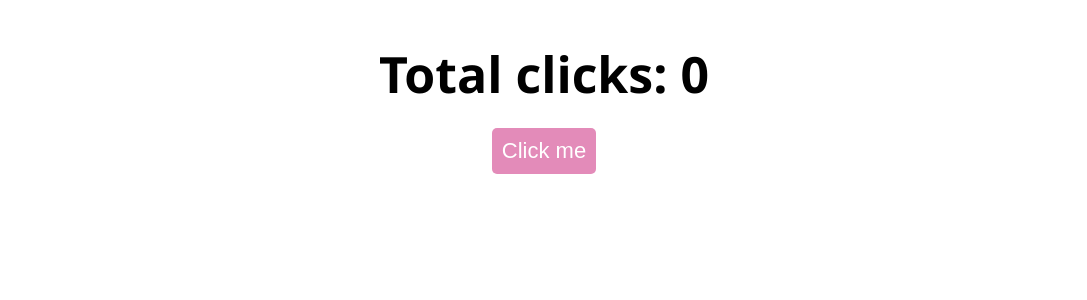
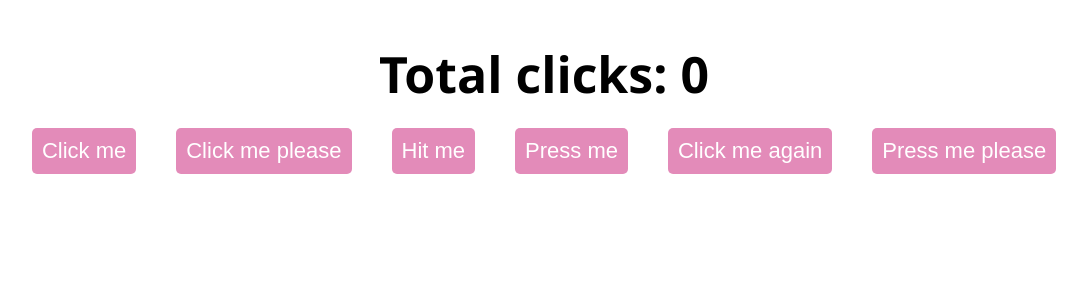
Before and after one commit to KateFront/practice-react, a React (Create React App) app: page / in a window 1280 px wide. Shown: the top 300 px of the page, without its empty margins (96-1183 px from the left). Built offline with nearby package versions, Linux system fonts and the light colour scheme.

Commit message:
add method map in array in counter

```diff
--- a/src/App.js
+++ b/src/App.js
@@ -2,6 +2,9 @@ import {useState} from "react";
 import './App.css';
 import Counter from "./components/Counter";
 import Button from "./components/Button";
+
+const texts = ['Click me', 'Click me please', 'Hit me', 'Press me', 'Click me again', 'Press me please']
+
 
 function App() {
     const [count, setCount] = useState(0);
@@ -12,7 +15,10 @@ function App() {
     return (
         <div className="App">
             <Counter count={count}/>
-            <Button onClick={incrementCount} />
+            {texts.map((text, index) => {
+                return <Button onClick={incrementCount} text={text} key={index}/>
+            })}
+
         </div>
     );
 }
--- a/src/components/Button.js
+++ b/src/components/Button.js
@@ -1,8 +1,8 @@
 import React from 'react';
 
-const Button = ({onClick}) => {
+const Button = ({onClick, text}) => {
     return (
-        <button onClick={onClick}>Click me</button>
+        <button onClick={onClick}>{text}</button>
     );
 };
 
```
